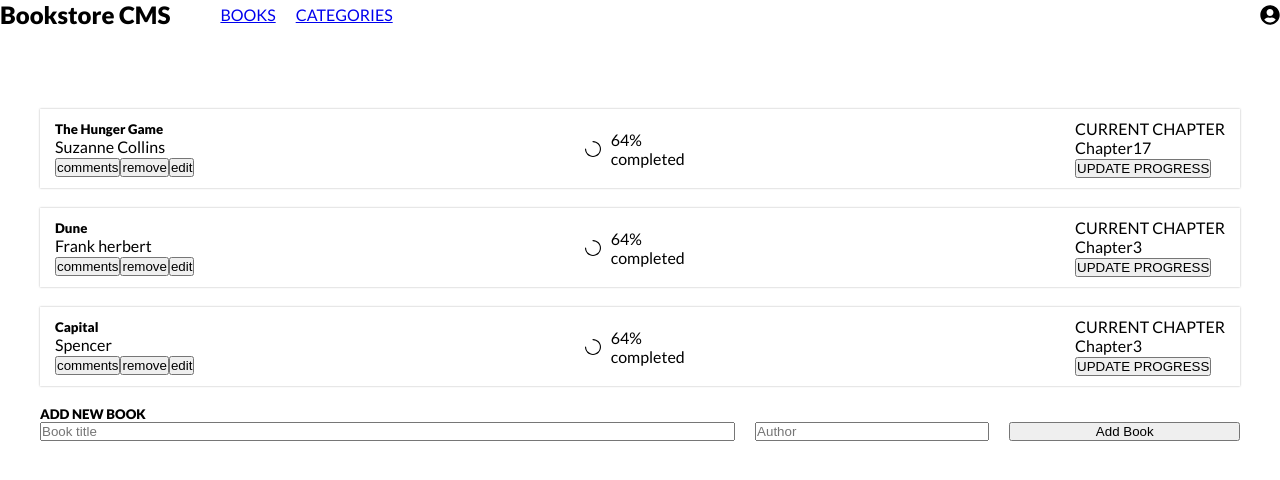
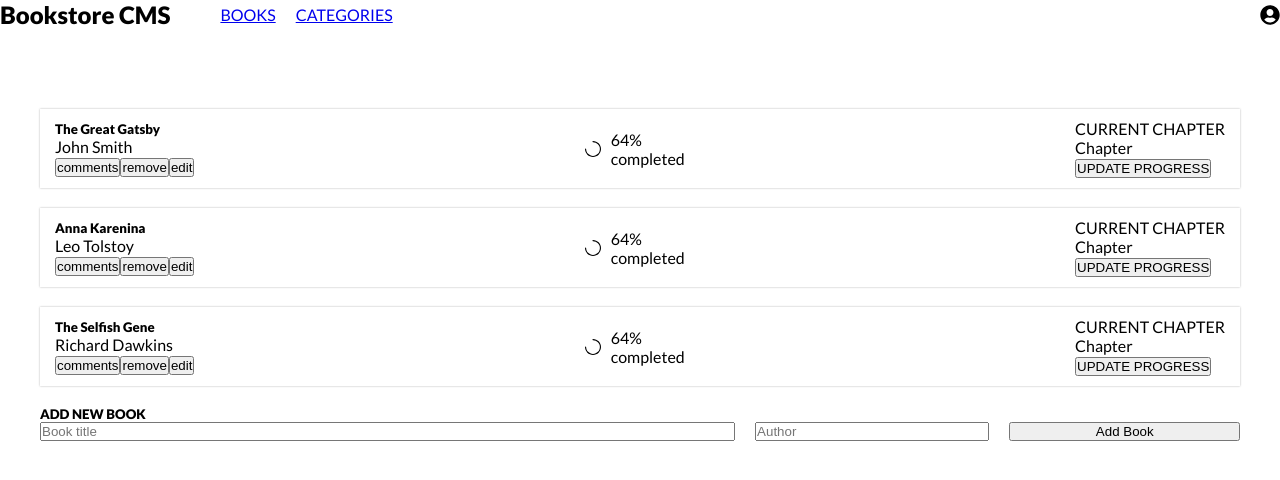
Before and after one commit to skabeo/bookstore, a React (Create React App) app: page / in a window 1280 px wide. Shown: the top 480 px of the page. Built offline with nearby package versions, Linux system fonts and the light colour scheme.

Commit message:
dispatch actions

```diff
--- a/src/components/Bookform.js
+++ b/src/components/Bookform.js
@@ -1,15 +1,62 @@
-import React from 'react';
+import React, { useState } from 'react';
+import { useDispatch } from 'react-redux';
+import { v4 as uuidv4 } from 'uuid';
 import styles from './styles/Bookapp.module.scss';
+import { addBook } from '../redux/books/booksSlice';
 
-const Bookform = () => (
+const Bookform = () => {
+  const dispatch = useDispatch();
+
+  const [formData, setFormData] = useState({ title: '', author: '' });
+
+  const handleChange = (event) => {
+    setFormData({ ...formData, [event.target.name]: event.target.value });
+  };
+
+  const handleAddBook = () => {
+    const newBook = {
+      id: uuidv4(),
+      title: formData.title,
+      author: formData.author,
+    };
+
+    dispatch(addBook(newBook));
+
+    setFormData({ title: '', author: '' });
+  };
+
+  return (
     <div className={styles.formContainer}>
       <h5>ADD NEW BOOK</h5>
       <form className={styles.form}>
-      <input className={styles.bookTitle} type="text" placeholder="Book title" required />
-      <input className={styles.bookAuthor} type="text" placeholder="Author" required />
-      <button type="button" className={styles.bookButton}>Add Book</button>
+        <input
+          className={styles.bookTitle}
+          name="title"
+          type="text"
+          placeholder="Book title"
+          value={formData.title}
+          onChange={handleChange}
+          required
+        />
+        <input
+          className={styles.bookAuthor}
+          name="author"
+          type="text"
+          placeholder="Author"
+          value={formData.author}
+          onChange={handleChange}
+          required
+        />
+        <button
+          type="button"
+          className={styles.bookButton}
+          onClick={handleAddBook}
+        >
+          Add Book
+        </button>
       </form>
     </div>
   );
+};
 
 export default Bookform;
--- a/src/components/Bookrender.js
+++ b/src/components/Bookrender.js
@@ -1,17 +1,26 @@
 import React from 'react';
 import { AiOutlineLoading3Quarters } from 'react-icons/ai';
-import PropTypes from 'prop-types';
+import { useDispatch, useSelector } from 'react-redux';
 import styles from './styles/Bookapp.module.scss';
+import { removeBook } from '../redux/books/booksSlice';
 
-const Bookrender = ({ bookProps }) => (
+const Bookrender = () => {
+  const books = useSelector((state) => state.book.book);
+
+  const dispatch = useDispatch();
+
+  const handleremoveBook = (itemId) => {
+    dispatch(removeBook(itemId));
+  };
+  return (
     <div className={styles.mainBook}>
-    {bookProps.map((book) => (
-      <div key={book.id} className={styles.bookContainer}>
+      {books.map((book) => (
+        <div key={book.item_id} className={styles.bookContainer}>
           <div>
             <h5>{book.title}</h5>
             <p>{book.author}</p>
             <button type="button">comments</button>
-          <button type="button">remove</button>
+            <button type="button" onClick={() => handleremoveBook(book.item_id)}>remove</button>
             <button type="button">edit</button>
           </div>
           <div className={styles.middleSec}>
@@ -37,16 +46,6 @@
       ))}
     </div>
   );
-
-Bookrender.propTypes = {
-  bookProps: PropTypes.arrayOf(
-    PropTypes.shape({
-      id: PropTypes.number.isRequired,
-      title: PropTypes.string.isRequired,
-      author: PropTypes.string.isRequired,
-      chapter: PropTypes.number.isRequired,
-    }),
-  ).isRequired,
 };
 
 export default Bookrender;
--- a/src/components/Bookslogic.js
+++ b/src/components/Bookslogic.js
@@ -1,33 +1,10 @@
-import React, { useState } from 'react';
+import React from 'react';
 import Bookrender from './Bookrender';
 
-const Bookslogic = () => {
-  const [books] = useState([
-    {
-      id: 1,
-      title: 'The Hunger Game',
-      author: 'Suzanne Collins',
-      chapter: 17,
-    },
-    {
-      id: 2,
-      title: 'Dune',
-      author: 'Frank herbert',
-      chapter: 3,
-    },
-    {
-      id: 3,
-      title: 'Capital',
-      author: 'Spencer',
-      chapter: 3,
-    },
-  ]);
-
-  return (
-    <div>
-      <Bookrender bookProps={books} />
-    </div>
-  );
-};
+const Bookslogic = () => (
+  <div>
+    <Bookrender />
+  </div>
+);
 
 export default Bookslogic;
--- a/src/redux/books/booksSlice.js
+++ b/src/redux/books/booksSlice.js
@@ -1,7 +1,26 @@
 import { createSlice } from '@reduxjs/toolkit';
 
 const initialState = {
-  book: [],
+  book: [
+    {
+      item_id: 'item1',
+      title: 'The Great Gatsby',
+      author: 'John Smith',
+      category: 'Fiction',
+    },
+    {
+      item_id: 'item2',
+      title: 'Anna Karenina',
+      author: 'Leo Tolstoy',
+      category: 'Fiction',
+    },
+    {
+      item_id: 'item3',
+      title: 'The Selfish Gene',
+      author: 'Richard Dawkins',
+      category: 'Nonfiction',
+    },
+  ],
 };
 
 const bookSlice = createSlice({
@@ -14,7 +33,7 @@
     },
     removeBook: (state, action) => {
       const bookId = action.payload;
-      state.book = state.book.filter((book) => book.id !== bookId);
+      state.book = state.book.filter((book) => book.item_id !== bookId);
     },
   },
 });
```
Lines whose indentation alone changed are shown as unchanged.
